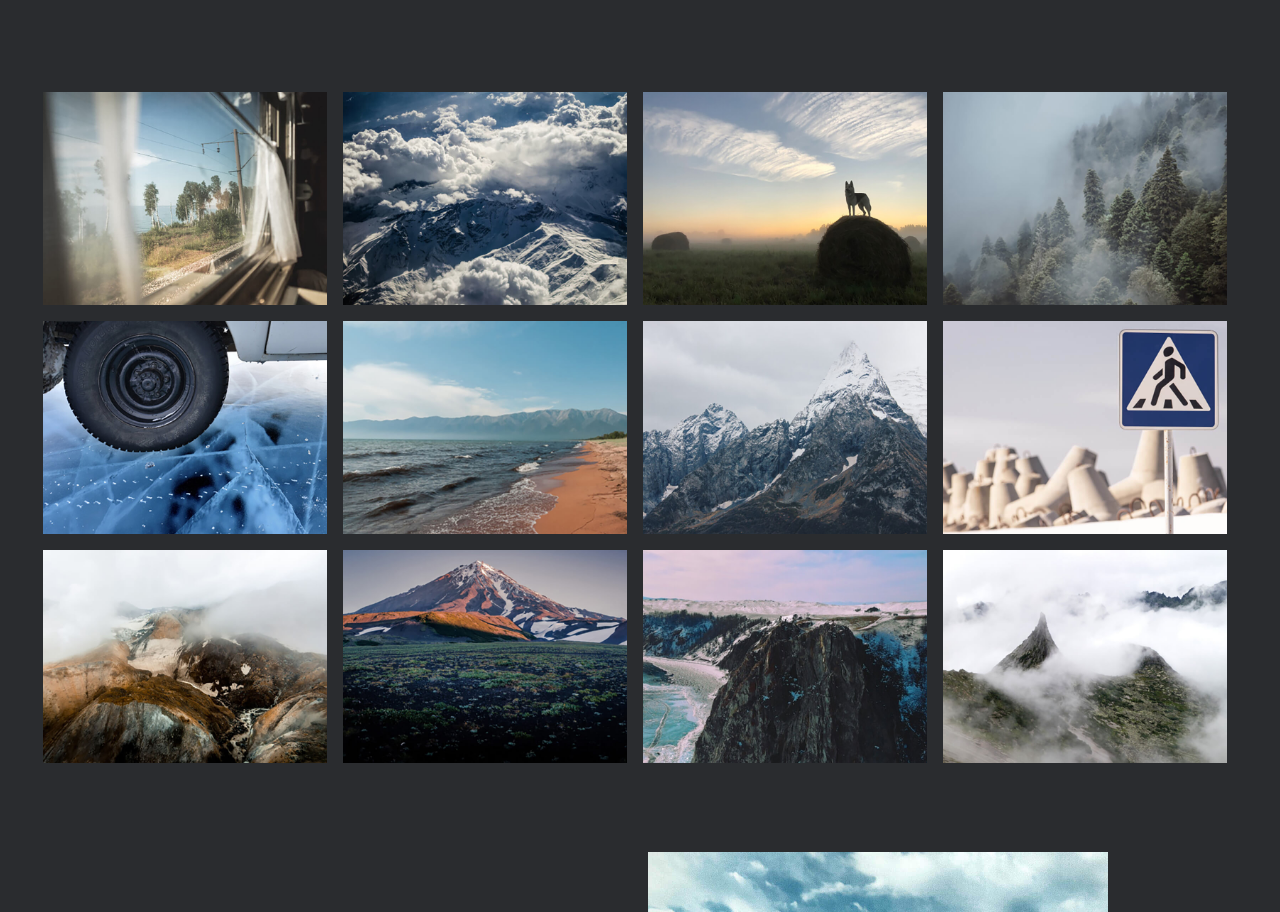
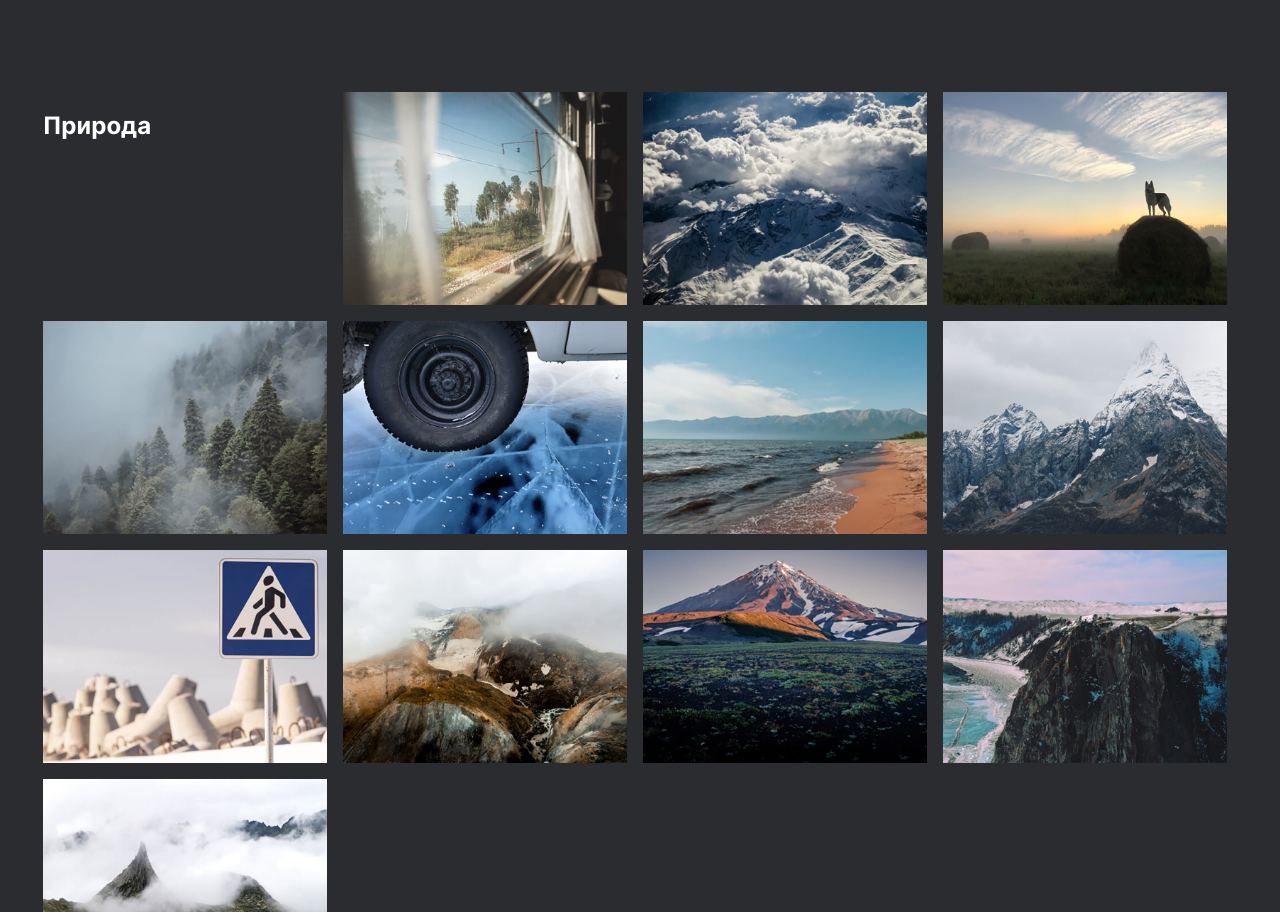
Before and after one commit to iriklhnt/russian-travel, a plain HTML site: page index.html in a window 1280 px wide. Shown: the part 1665-2577 px from the top of the page. Drawn offline with Linux system fonts and the light colour scheme; files whose address does not match are found by name.

Commit message:
photo-grid

```diff
--- a/index.html
+++ b/index.html
@@ -42,7 +42,7 @@
  </section>
 
  <section class="photo-grid">
-
+     <h2 class="photo-grid__title" aria-label="photo-grid-block" >Природа</h2>
      <img class="photo-grid__item" src="./images/photo-grid-train.jpg" alt="">
      <img class="photo-grid__item" src="./images/photo-grid-atharva-tulsi.jpg">
      <img class="photo-grid__item" src="./images//photo-grid-tuman.jpg">
--- a/style.css
+++ b/style.css
@@ -177,6 +177,8 @@ font-weight: normal;
 }
 
 
+
+
 .places {
     margin: 0 auto;
     padding: 0;
```
